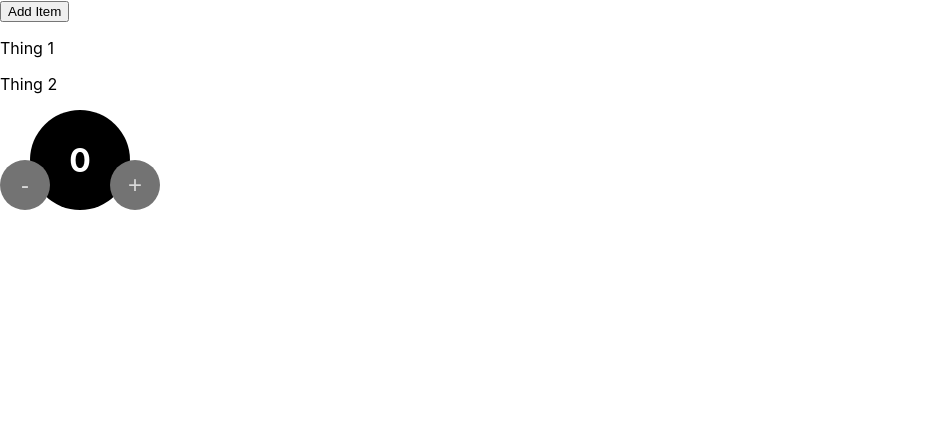
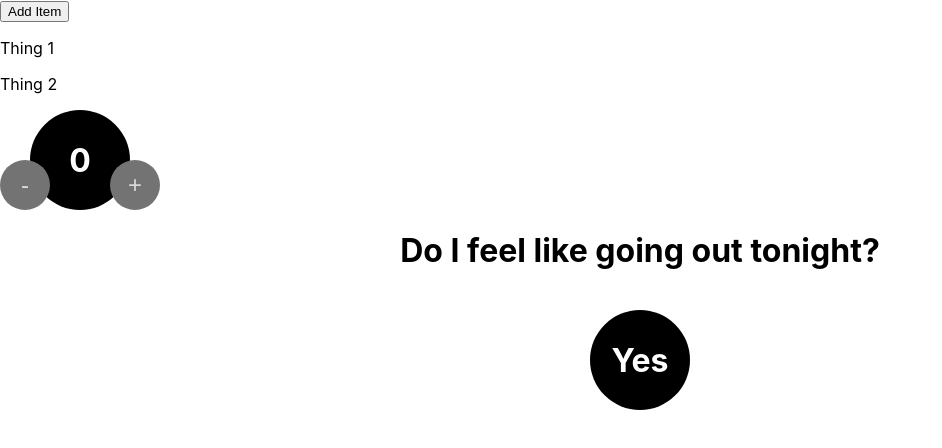
Before and after one commit to AaronS16/react-state, a React (Create React App) app in the folder adding-state/: page / in a window 1280 px wide. Shown: the top 448 px of the page, without its empty margins (0-942 px from the left). Built offline with nearby package versions, Linux system fonts and the light colour scheme.

Commit message:
updating state

```diff
--- a/adding-state/src/App.js
+++ b/adding-state/src/App.js
@@ -24,6 +24,14 @@ function App() {
     setCount(prevCount => prevCount - 1)
   }
 
+  const [answer, setAnswer] = React.useState(false)
+
+  console.log(answer)
+
+  const outTonight = () => {
+    setAnswer(prev => !prev)
+  }
+
   return (
     <div className="">
       <button onClick={handleClick}>Add Item</button>
@@ -35,6 +43,12 @@ function App() {
         </div>
         <button onClick={add} className='counter-plus'>+</button>
       </div>
+      <div className='state'>
+        <h1 className="state--title">Do I feel like going out tonight?</h1>
+            <div className="state--value">
+                <h1 onClick={outTonight}>{answer ? 'No' : 'Yes'}</h1>
+            </div>
+      </div>
     </div>
   );
 }
--- a/adding-state/src/index.css
+++ b/adding-state/src/index.css
@@ -58,3 +58,28 @@ code {
     margin-right: -20px;
     z-index: 1;
 }
+
+/* Second Button */
+
+.state {
+    display: flex;
+    flex-direction: column;
+    align-items: center;
+}
+
+.state--title {
+    text-align: center;
+    margin-bottom: 40px;
+}
+
+.state--value {
+    background-color: black;
+    height: 100px;
+    width: 100px;
+    border-radius: 50%;
+    display: flex;
+    justify-content: center;
+    align-items: center;
+    color: white;
+    cursor: pointer;
+}
```
